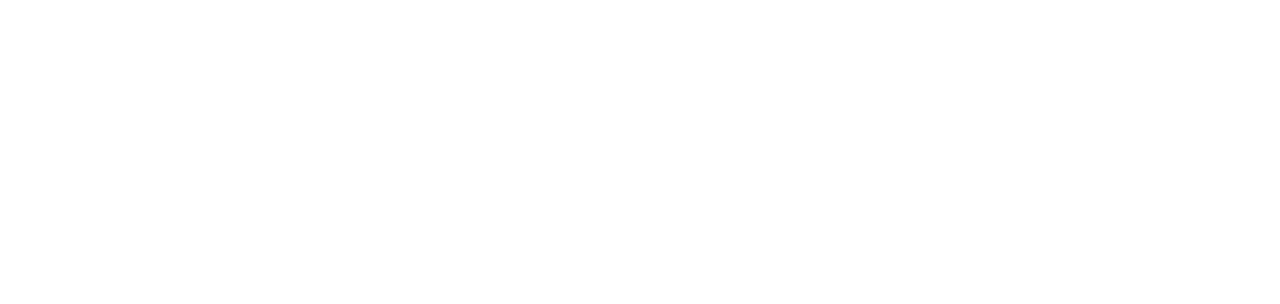
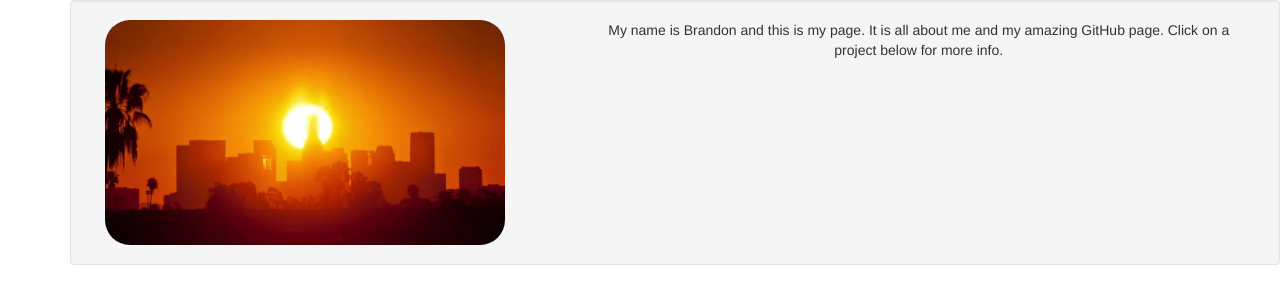
Before and after one commit to bcooper085/Portfolio, a plain HTML site: page index.html in a window 1280 px wide. Drawn offline with Linux system fonts and the light colour scheme.

Commit message:
add profile image and description

```diff
--- a/css/styles.css
+++ b/css/styles.css
@@ -0,0 +1,15 @@
+.mypic img {
+  width: 400px;
+  border-radius: 25px;
+  float: left;
+
+}
+
+.myinfo {
+
+}
+
+.well {
+  position: absolute;
+  text-align: center;
+}
--- a/index.html
+++ b/index.html
@@ -5,7 +5,25 @@
     <link rel="stylesheet" href="css/styles.css" type="text/css">
     <title>Portfolio</title>
   </head>
+
   <body>
+    <div class="container">
+      <div class="well">
+        <div class="col-md-5">
+          <div class="mypic">
+            <img src="img/profile-pic.jpg" alt="Profile Picture">
+          </div>
+        </div>
+        <div class="col-md-7">
+          <div class="myinfo">
+            <p>My name is Brandon and this is my page. It is all about me and my amazing GitHub page. Click on a project below for more info.</p>
+          </div>
+        </div>
+      </div>
+
+
+
+    </div>
 
   </body>
 </html>
```
Also changed, not shown: img/profile-pic.jpg (added).
